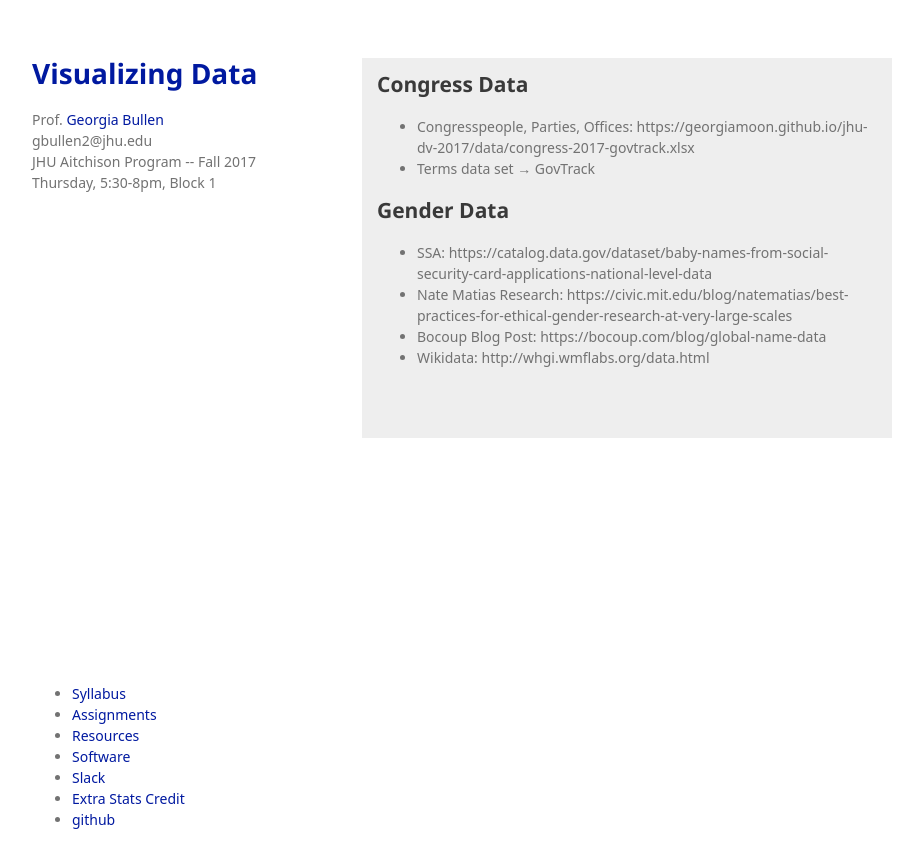
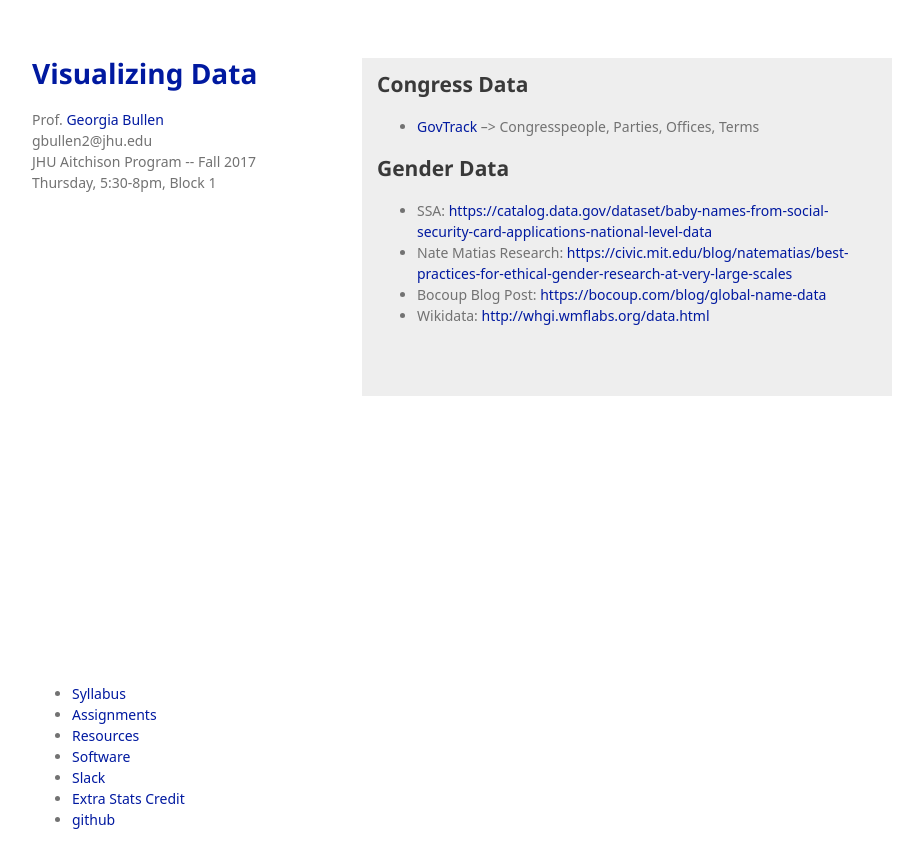
Before and after one commit to georgiamoon/jhu-dv-2017, a Jekyll site: the page built from data-sets.md, in a window 1280 px wide. Shown: the top 868 px of the page, without its empty margins (178-1101 px from the left). Built offline with Jekyll 4.4.1, drawn with Linux system fonts in a browser that asks for light colours; some web fonts are replaced; our own code applies the rules of GitHub Pages for plain Markdown files; a script that is not in the unit is left out.

Commit message:
Update data-sets.md

```diff
--- a/data-sets.md
+++ b/data-sets.md
@@ -1,11 +1,10 @@
 ## Congress Data
 
-- Congresspeople, Parties, Offices: https://georgiamoon.github.io/jhu-dv-2017/data/congress-2017-govtrack.xlsx
-- Terms data set → GovTrack
+- [GovTrack](https://www.govtrack.us) --> Congresspeople, Parties, Offices, Terms
 
 ## Gender Data
 
-- SSA: https://catalog.data.gov/dataset/baby-names-from-social-security-card-applications-national-level-data
-- Nate Matias Research: https://civic.mit.edu/blog/natematias/best-practices-for-ethical-gender-research-at-very-large-scales
-- Bocoup Blog Post: https://bocoup.com/blog/global-name-data
-- Wikidata: http://whgi.wmflabs.org/data.html
+- SSA: [https://catalog.data.gov/dataset/baby-names-from-social-security-card-applications-national-level-data](https://catalog.data.gov/dataset/baby-names-from-social-security-card-applications-national-level-data )
+- Nate Matias Research: [https://civic.mit.edu/blog/natematias/best-practices-for-ethical-gender-research-at-very-large-scales](https://civic.mit.edu/blog/natematias/best-practices-for-ethical-gender-research-at-very-large-scales)
+- Bocoup Blog Post: [https://bocoup.com/blog/global-name-data](https://bocoup.com/blog/global-name-data)
+- Wikidata: [http://whgi.wmflabs.org/data.html](http://whgi.wmflabs.org/data.html)
```
